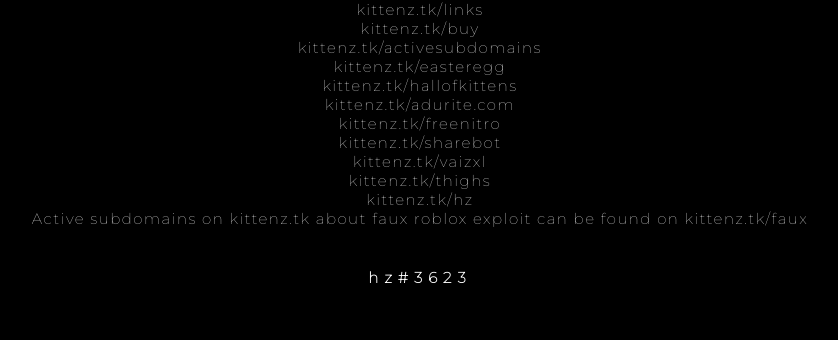
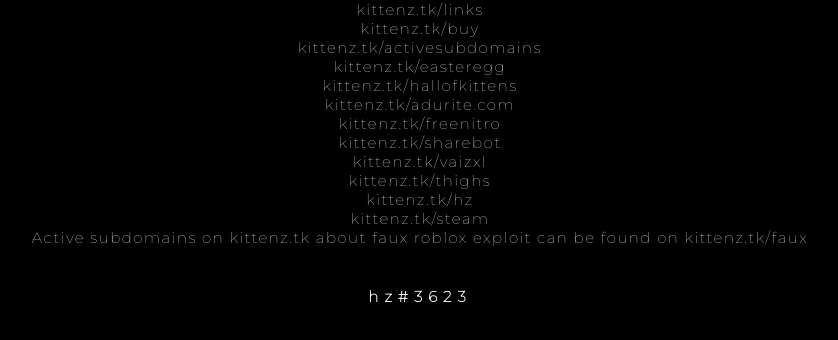
Before and after one commit to marketplacess/kittenz, a plain HTML site: page activesubdomains.html in a window 1280 px wide. Shown: the part 284-624 px from the top of the page, without its empty margins (220-1058 px from the left). Drawn offline with Linux system fonts and the light colour scheme; a script that the page names is missing.

Commit message:
Update activesubdomains.html

```diff
--- a/activesubdomains.html
+++ b/activesubdomains.html
@@ -71,6 +71,7 @@
           <center>kittenz.tk/vaizxl<center>
           <center>kittenz.tk/thighs<center>
 		  <center>kittenz.tk/hz<center>
+			  <center>kittenz.tk/steam<center>
    <center>Active subdomains on kittenz.tk about faux roblox exploit can be found on kittenz.tk/faux<center>
 
 
```
